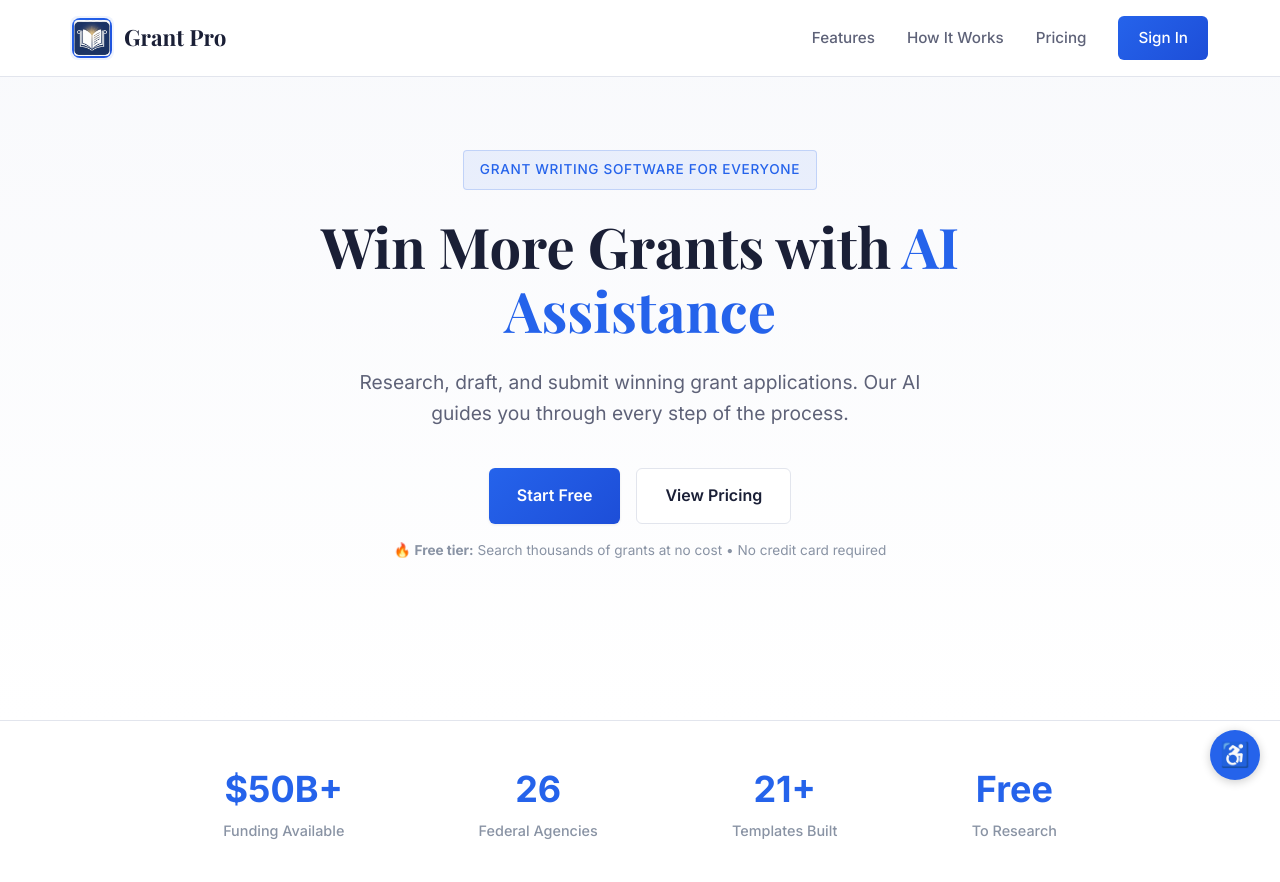
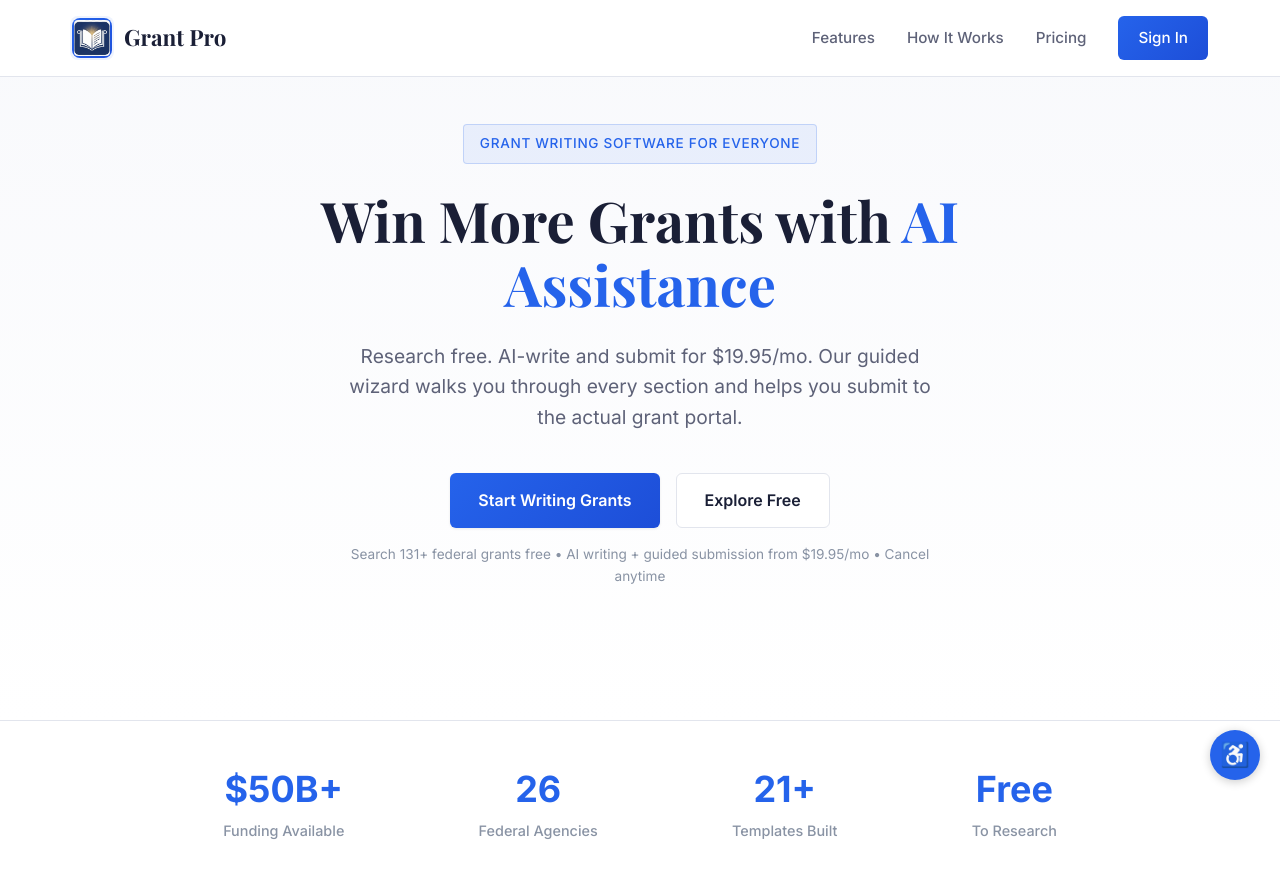
Before and after one commit to fbwalker4/GrantPro, a Flask app: page / in a window 1280 px wide. Shown: the top 882 px of the page. Run offline with Flask 3, Linux system fonts and the light colour scheme.

Commit message:
Wave 6: Landing page conversion, pricing consistency, accessibility
Landing page (landing.html):
- Change hero CTA from "Start Free" to "Start Writing Grants" (paid)
  with "Explore Free" as secondary CTA
- Update hero subtitle with clear value prop and pricing
- Fix annual price from $199 to $199.95 in pricing section
- Fix "pay per grant" copy to reflect subscription model

Accessibility (layout.html):
- Add skip-to-main-content link for keyboard navigation
- Add role="navigation" and aria-label to sidebar
- Add role="main" and id to main content area
- Add aria-label to each nav section

Co-Authored-By: Claude Opus 4.6 (1M context) <noreply@anthropic.com>

```diff
--- a/portal/templates/landing.html
+++ b/portal/templates/landing.html
@@ -860,13 +860,13 @@
         <div class="hero-content">
             <div class="hero-badge">Grant Writing Software for Everyone</div>
             <h1>Win More Grants with <span>AI Assistance</span></h1>
-            <p>Research, draft, and submit winning grant applications. Our AI guides you through every step of the process.</p>
+            <p>Research free. AI-write and submit for $19.95/mo. Our guided wizard walks you through every section and helps you submit to the actual grant portal.</p>
             <div class="hero-buttons">
-                <a href="/signup?tier=free" class="btn btn-primary">Start Free</a>
-                <a href="#pricing" class="btn btn-secondary">View Pricing</a>
+                <a href="/signup?plan=monthly" class="btn btn-primary">Start Writing Grants</a>
+                <a href="/signup?tier=free" class="btn btn-secondary">Explore Free</a>
             </div>
             <p style="margin-top: 1rem; font-size: 0.85rem; color: var(--text-muted);">
-                🔥 <strong>Free tier:</strong> Search thousands of grants at no cost • No credit card required
+                Search 131+ federal grants free • AI writing + guided submission from $19.95/mo • Cancel anytime
             </p>
         </div>
     </section>
@@ -1012,7 +1012,7 @@
                         <svg viewBox="0 0 24 24" stroke-linecap="round" stroke-linejoin="round"><line x1="12" y1="1" x2="12" y2="23"></line><path d="M17 5H9.5a3.5 3.5 0 0 0 0 7h5a3.5 3.5 0 0 1 0 7H6"></path></svg>
                     </div>
                     <h3>Cost-Effective</h3>
-                    <p>Pay per grant you write, not expensive annual subscriptions. 80-90% cheaper than competitors like Instrumentl.</p>
+                    <p>Simple $19.95/mo subscription — no expensive annual lock-ins required. 80-90% cheaper than competitors like Instrumentl.</p>
                 </div>
                 <div class="feature-card">
                     <div class="feature-icon">
@@ -1184,8 +1184,8 @@
                 <div class="pricing-card featured">
                     <div style="position: absolute; top: -12px; left: 50%; transform: translateX(-50%); background: #f4a261; color: #1a1a2e; padding: 4px 16px; border-radius: 20px; font-size: 0.75rem; font-weight: 600;">BEST VALUE</div>
                     <h3>Annual</h3>
-                    <div class="price">$199<span>/year</span></div>
-                    <p style="color: var(--text-muted); font-size: 0.85rem; margin-bottom: 1rem;">Save $90 vs monthly billing</p>
+                    <div class="price">$199.95<span>/year</span></div>
+                    <p style="color: var(--text-muted); font-size: 0.85rem; margin-bottom: 1rem;">Save $39.45 vs monthly billing</p>
                     <ul>
                         <li>Everything in Monthly</li>
                         <li><strong>3 grant submissions/month</strong></li>
```
Also changed, not shown: portal/templates/layout.html (+6 -5 lines).
